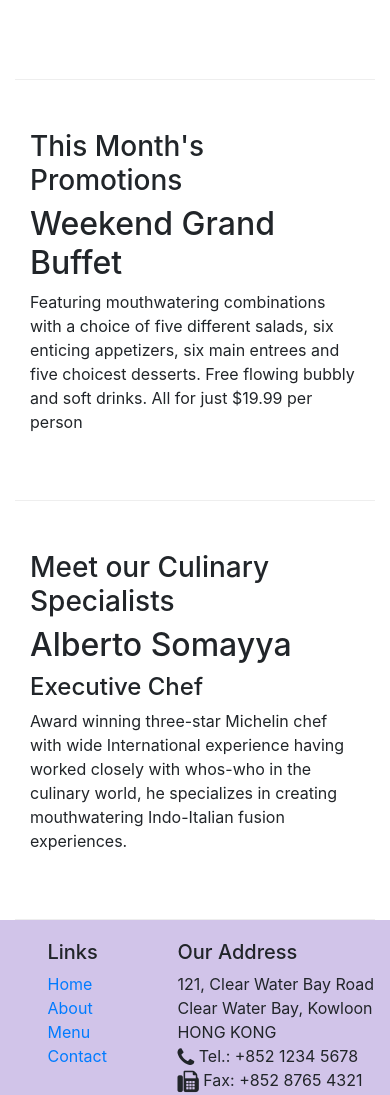
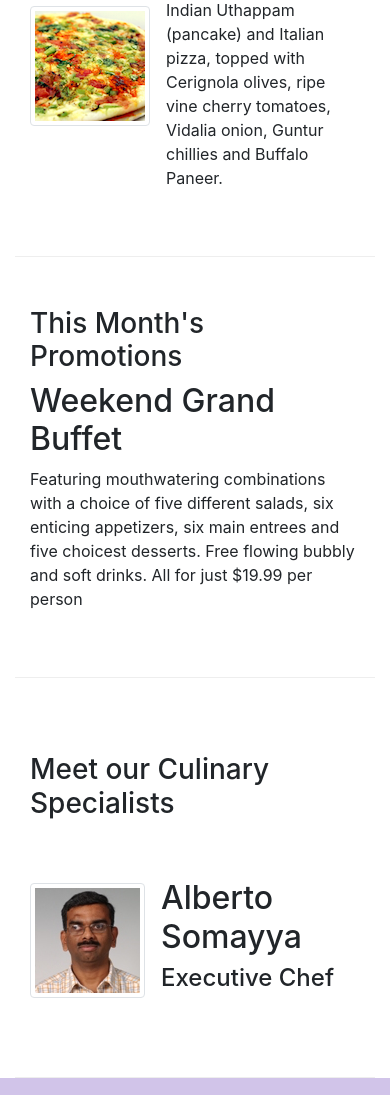
Before and after one commit to dev-ai-kar/confusion--Bootstrap4, a website: page index.html in a window 390 px wide. Shown: the part 751-1846 px from the top of the page. Drawn offline with nearby package versions, Linux system fonts and the light colour scheme.

Commit message:
Images and Media
Add the restaurant logo to the Jumbotron.
Add the logo to the navbar where we display the navbar brand
Use the media object classes to style the content in the content rows

```diff
--- a/index.html
+++ b/index.html
@@ -22,7 +22,7 @@
             <button class="navbar-toggler" type="button" data-toggle="collapse" data-target="#Navbar">
                 <span class="navbar-toggler-icon"></span>
             </button>
-            <a class="navbar-brand mr-auto" href="#">Ristorante con Fusion</a>
+            <a class="navbar-brand mr-auto" href="#"><img src="img/logo.png" height="30" width="41" alt="Ristorante con Fusion"></a>
             <div class="collapse navbar-collapse" id="Navbar">
                 <ul class="navbar-nav mr-auto">
                     <li class="nav-item active"><a class="nav-link" href=""><span class="fa fa-home fa-lg"></span> Home</a></li>
@@ -42,7 +42,8 @@
                     <p>We take inspiration from the World's best cuisines, and create a unique fusion experience. Our
                         lipsmacking creations will tickle your culinary senses!</p>
                 </div>
-                <div class="col-12 col-sm">
+                <div class="col-12 col-sm align-self-center">
+                    <img src="img/logo.png" class="img-fluid" alt="Ristorante con Fusion">
                 </div>
             </div>
         </div>
@@ -54,12 +55,17 @@
                 <h3>Our Lipsmacking Culinary Creations</h3>
             </div>
             <div class="col col-sm order-sm-first col-md">
-                <h2>Uthappizza</h2>
-                <p>A unique combination of Indian Uthappam (pancake) and Italian pizza, topped with Cerignola olives,
-                    ripe vine cherry tomatoes, Vidalia onion, Guntur chillies and Buffalo Paneer.</p>
+                <div class="media">
+                    <img class="d-flex mr-3 img-thumbnail align-self-center"
+                    src="img/uthappizza.png" alt="uthappizza"></img>
+                    <div class="media-body">
+                        <h2 class="mt-0">Uthappizza</h2>
+                    <p>A unique combination of Indian Uthappam (pancake) and Italian pizza, topped with Cerignola olives,
+                        ripe vine cherry tomatoes, Vidalia onion, Guntur chillies and Buffalo Paneer.</p>
+                    </div>
+                </div>
             </div>
         </div>
-
 
         <div class="row row-content  align-items-center">
             <div class="col-12 col-sm-4 col-sm-3">
@@ -78,11 +84,19 @@
                 <h3>Meet our Culinary Specialists</h3>
             </div>
             <div class="col col-sm order-sm-first col-md">
-                <h2>Alberto Somayya</h2>
-                <h4>Executive Chef</h4>
-                <p>Award winning three-star Michelin chef with wide International experience having worked closely with
-                    whos-who in the culinary world, he specializes in creating mouthwatering Indo-Italian fusion
-                    experiences. </p>
+                <div class="media">
+                    <img class="d-flex mr-3 img-thumbnail align-self-center"
+                            src="img/alberto.png" alt="Alberto Somayya">
+                    <div class="media-body">
+                        <h2 class="mt-0">Alberto Somayya</h2>
+                        <h4>Executive Chef</h4>
+                        <p class="d-none d-sm-block">Award winning three-star Michelin chef with wide
+                            International experience having worked closely with
+                            whos-who in the culinary world, he specializes in
+                            creating mouthwatering Indo-Italian fusion experiences.
+                            </p>
+                    </div>
+                </div>
             </div>
         </div>
     </div>
```
Also changed, not shown: aboutus.html (+7 -6 lines), contactus.html (+3 -2 lines), img/alberto.png (added), img/buffet.png (added), img/logo.png (added), img/uthappizza.png (added).
